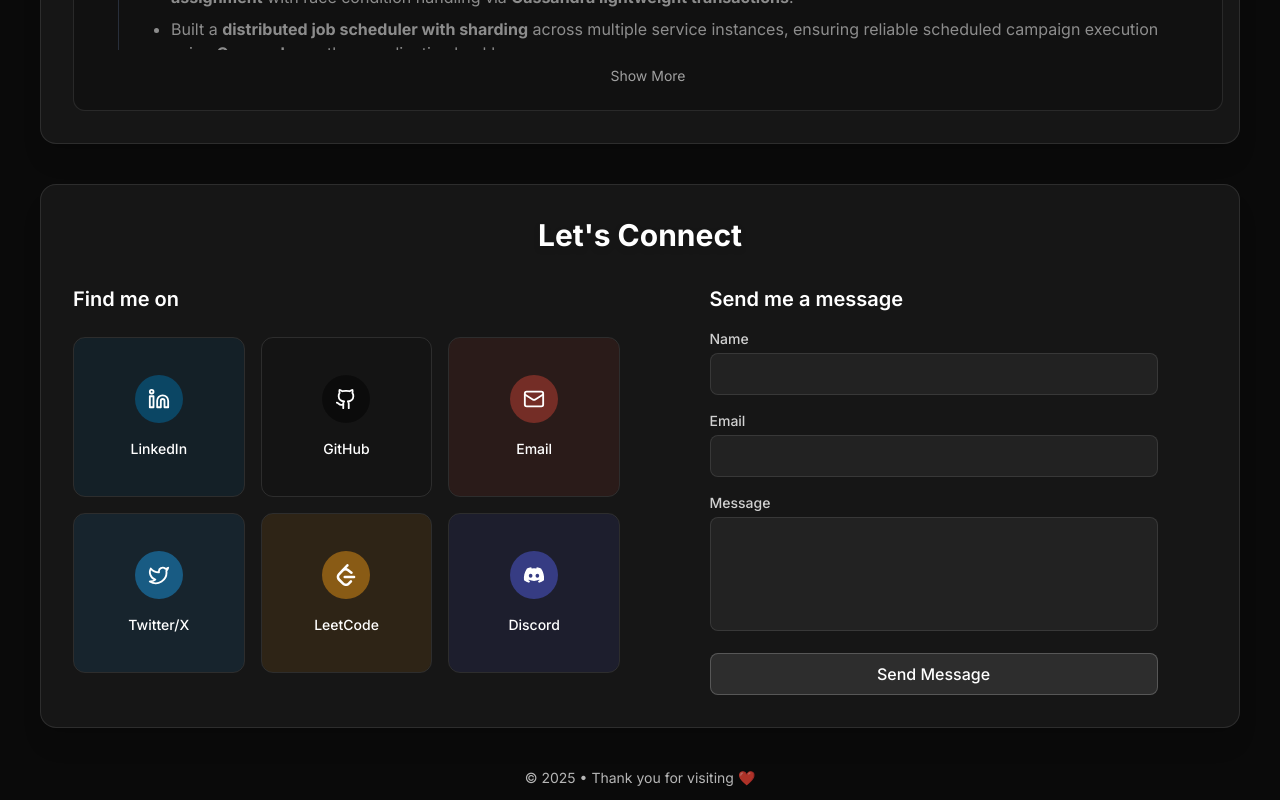
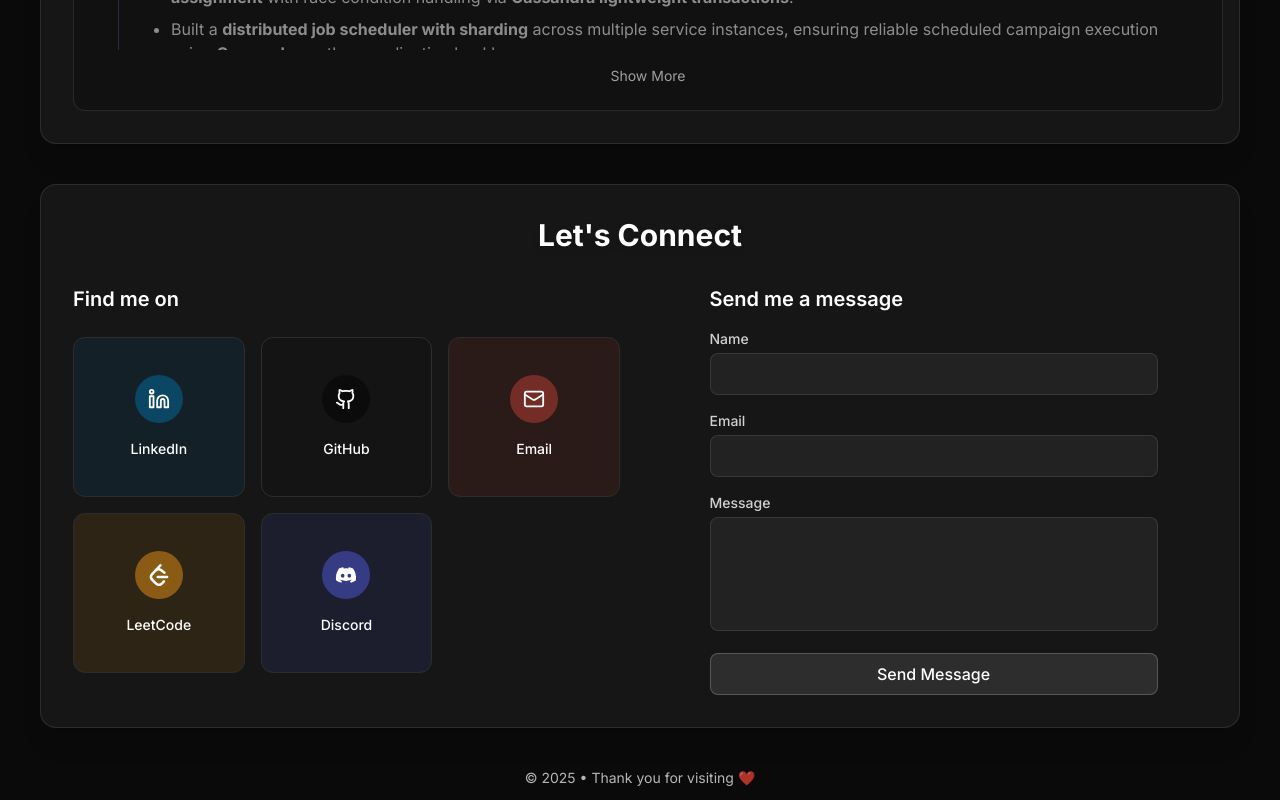
Before and after one commit to anonlegionoke/portfolio, a Next.js app: page / in a window 1280 px wide. Shown: the part 2007-2807 px from the top of the page. Built offline with nearby package versions, Linux system fonts and the light colour scheme.

Commit message:
Update Connect.tsx

```diff
--- a/src/app/components/Connect.tsx
+++ b/src/app/components/Connect.tsx
@@ -32,12 +32,6 @@ const Connect = () => {
       icon: <Mail size={22} />,
       url: "mailto:smrazind@gmail.com",
       color: "#D44638"
-    },
-    {
-      name: "Twitter/X",
-      icon: <Twitter size={22} />,
-      url: "https://x.com/sabirpm_",
-      color: "#1DA1F2"
     },
     {
       name: "LeetCode",
```
